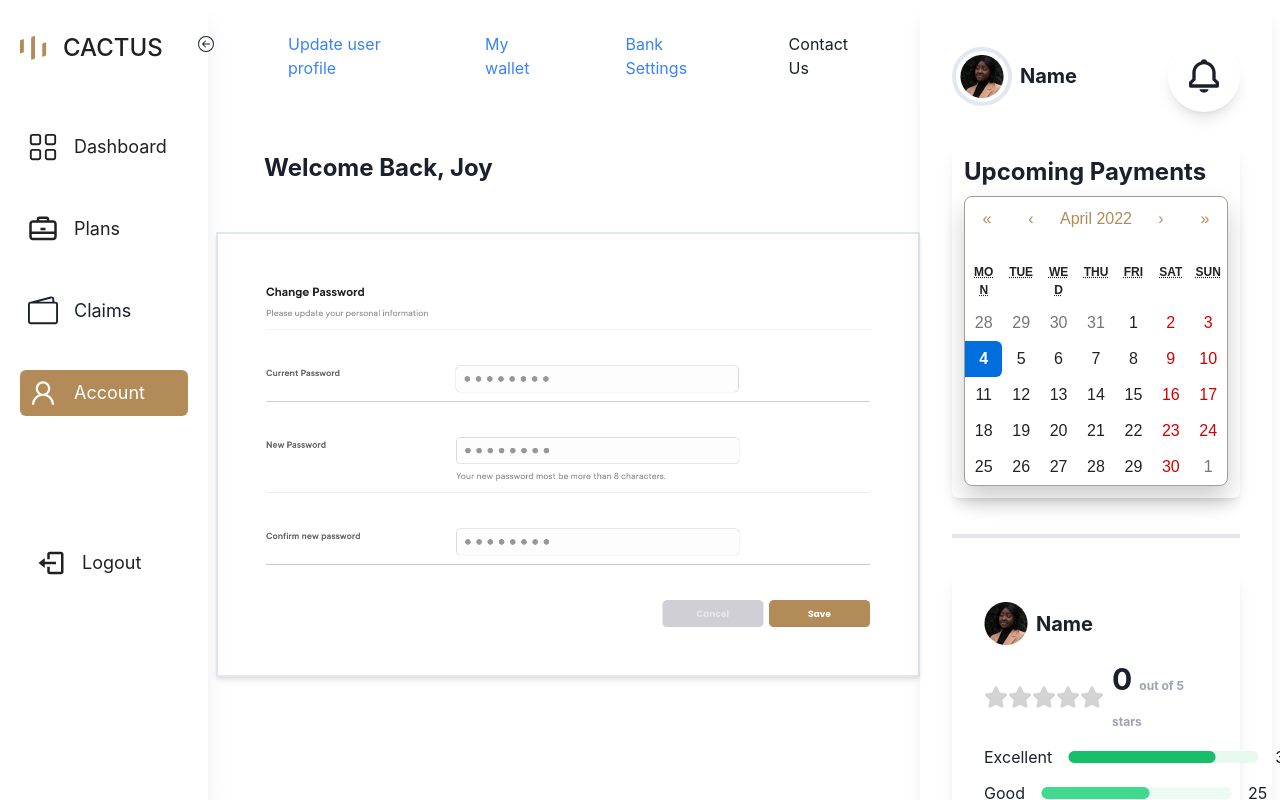
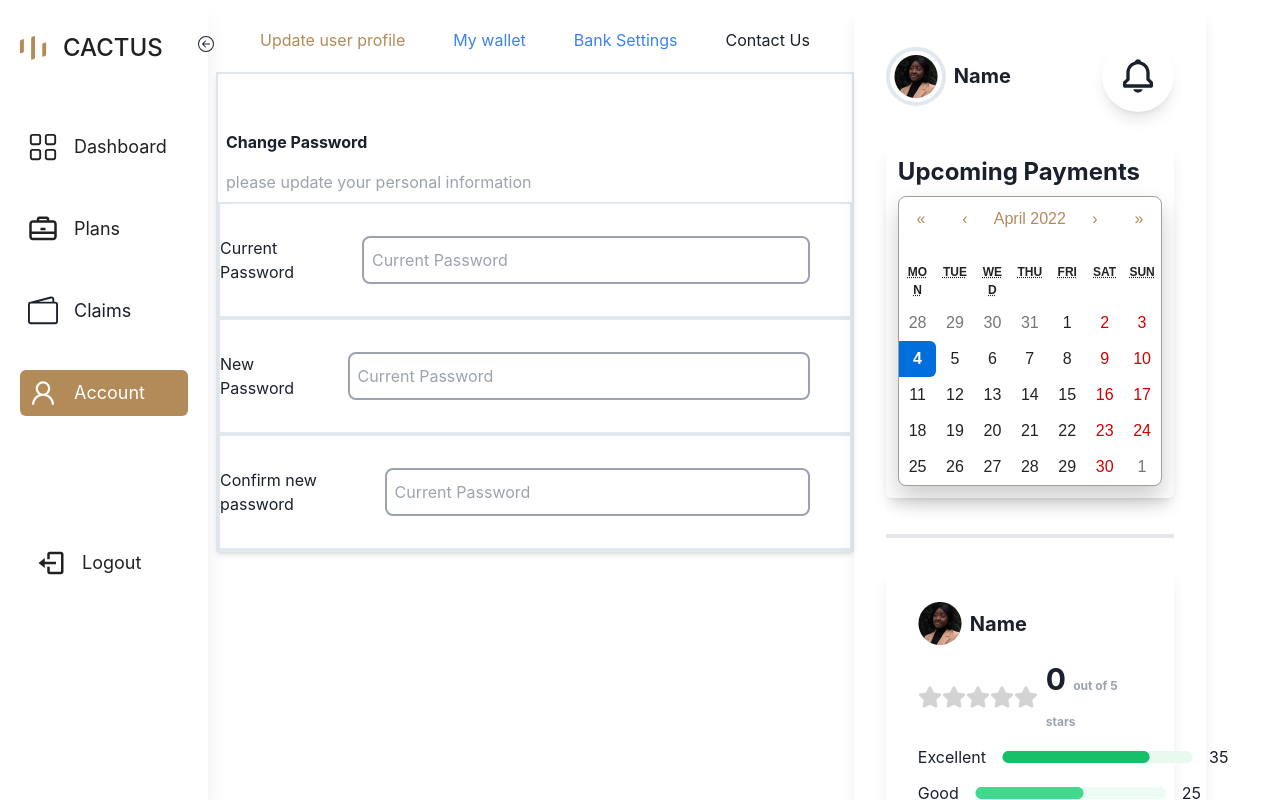
Before and after one commit to Tush-Up/Cactus-Frontend, a React (Create React App) app: page /dashboard/useraccount in a window 1280 px wide. Built offline with nearby package versions, Linux system fonts and the light colour scheme; no server answers; sample sign-in values are in the browser's storage.

Commit message:
chores: basic form template in the account page

```diff
--- a/src/components/UserAccount/UserAccount.jsx
+++ b/src/components/UserAccount/UserAccount.jsx
@@ -1,6 +1,6 @@
 import React from 'react';
-import BankSetting from '../BankSettings';
-import ContactUs from '../ContactUs';
+// import BankSetting from '../BankSettings';
+// import ContactUs from '../ContactUs';
 import MyWallet from '../MyWallet';
 import UserProfile from '../UserProfile';
 import Activity from '.././Activity/Activity';
@@ -12,13 +12,13 @@ export default function UserAccount ( { open, setOpen } ) {
       <div>
         <UserNav />
         { window.location.pathname === "/dashboard/useraccount" && <UserProfile /> }
-        { window.location.pathname === "/dashboard/useraccount/mywallet" && <MyWallet /> }
-        { window.location.pathname === "/dashboard/useraccount/banksettings" && (
+        {/* { window.location.pathname === "/dashboard/useraccount/mywallet" && <MyWallet /> } */}
+        {/* { window.location.pathname === "/dashboard/useraccount/banksettings" && (
           <BankSetting />
         ) }
         { window.location.pathname === "/dashboard/useraccount/contactus" && (
           <ContactUs />
-        ) }
+        ) } */}
 
       </div>
       <div className={ `shadow-lg ${ open ? 'lg:w-1/3' : 'lg:w-1/2' } p-8` }>
--- a/src/components/UserNav.js
+++ b/src/components/UserNav.js
@@ -4,19 +4,19 @@ import { Link } from 'react-router-dom';
 
 export default function UserNav() {
   return (
-      <nav  className='p-6 '>
-          <ul className='flex  justify-between'>
-              <Link to='/dashboard/useraccount' className='text-blue-500 hover:text-blue-700'>
-                  <li className='pl-12 pr-12'> Update user profile</li>
+      <nav  className='p-5 '>
+          <ul className='flex justify-between'>
+              <Link to='/dashboard/useraccount' className='text-cactus-brown'>
+                  <li className='pl-6 pr-6'> Update user profile</li>
               </Link>
                 <Link to='/dashboard/useraccount/mywallet' className='text-blue-500 hover:text-blue-700'>
-                  <li className='pl-12 pr-12'>My wallet</li>
+                  <li className='pl-6 pr-6'>My wallet</li>
               </Link>
               <Link to='/dashboard/useraccount/banksettings' className='text-blue-500 hover:text-blue-700'>
-                  <li className='pl-12 pr-12'>Bank Settings</li>
+                  <li className='pl-6 pr-6'>Bank Settings</li>
               </Link>
               <Link to='/dashboard/useraccount/contactus' className=''>
-                  <li className='pl-12 pr-12'>Contact Us</li>
+                  <li className='pl-6 pr-6'>Contact Us</li>
               </Link>
           </ul>
     </nav>
--- a/src/components/UserProfile.jsx
+++ b/src/components/UserProfile.jsx
@@ -4,12 +4,32 @@ import changechecker from '../assets/changepassword.png'
 export default function UserProfile() {
   return (
       <div>
-          <div className="bg-white  p-12">
+          {/* <div className="bg-white  p-12">
               <h1 className="text-2xl font-bold">Welcome Back, Joy</h1>
+          </div> */}
+      <div className="bg-white shadow-md pt-12 border-2 border-gray">
+
+        <div>
+          <h2 className="font-bold p-2">Change Password</h2>
+          <p className="text-gray-400 p-2">please update your personal information</p>
+        </div>
+        <form>
+          <div className="border-2 pt-8 pb-8 pr-10 flex gap-10 ">
+            <label className="">Current Password</label>
+            <input className="w-full border-2 rounded-lg border-gray-400 outline-none p-2" type="password" placeholder="Current Password" />
           </div>
-          <div className="bg-white shadow-md p-12 border-2 border-gray">
+          <div className="border-2 pt-8 pb-8 pr-10 flex gap-10 ">
+            <label className="">New Password</label>
+            <input className="w-full border-2 rounded-lg border-gray-400 outline-none p-2" type="password" placeholder="Current Password" />
+          </div>
+          <div className="border-2 pt-8 pb-8 pr-10 flex gap-10 ">
+            <label className="">Confirm new password</label>
+            <input className="w-full border-2 rounded-lg border-gray-400 outline-none p-2" type="password" placeholder="Current Password" />
+          </div>
 
-            <img src={changechecker} alt="changechecker" className="w-full h-auto" />
+
+        </form>
+            {/* <img src={changechecker} alt="changechecker" className="w-full h-auto" /> */}
           </div>
     </div>
   )
```
